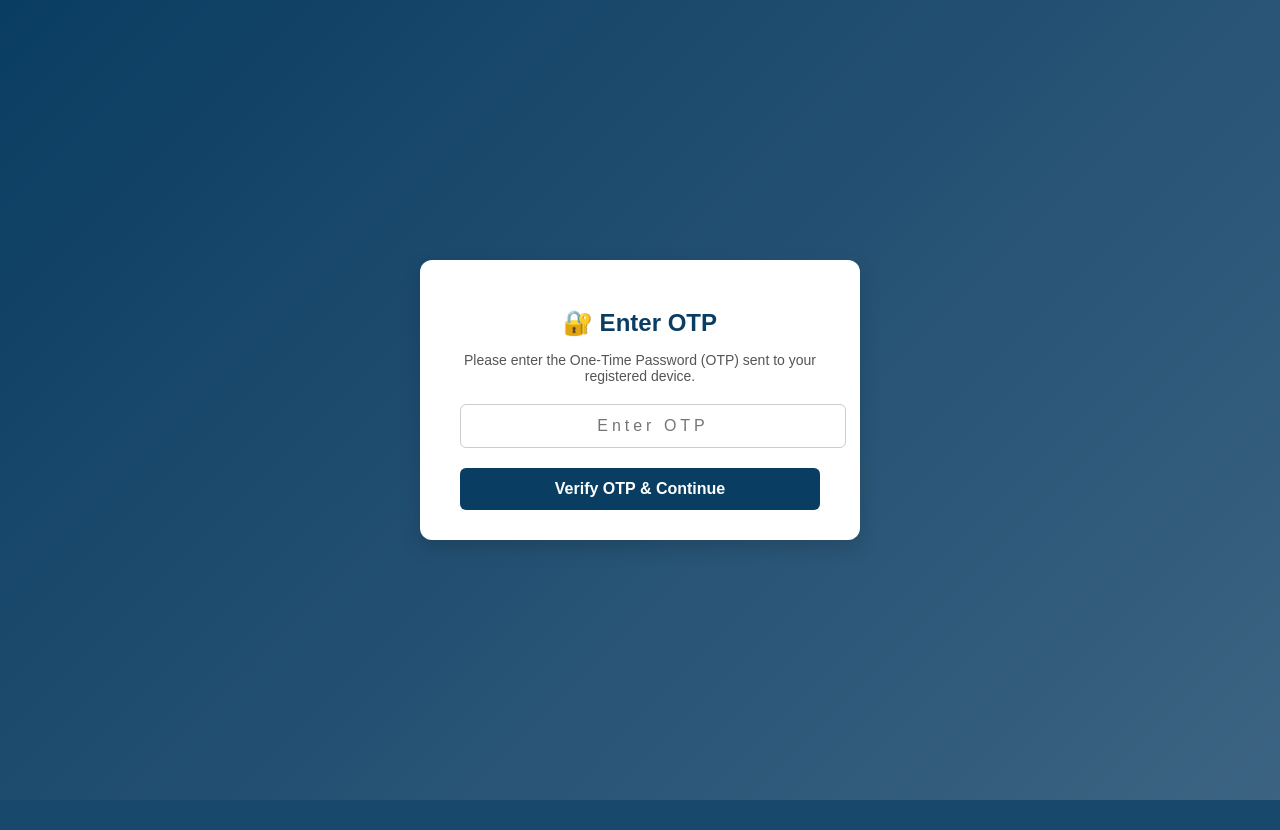
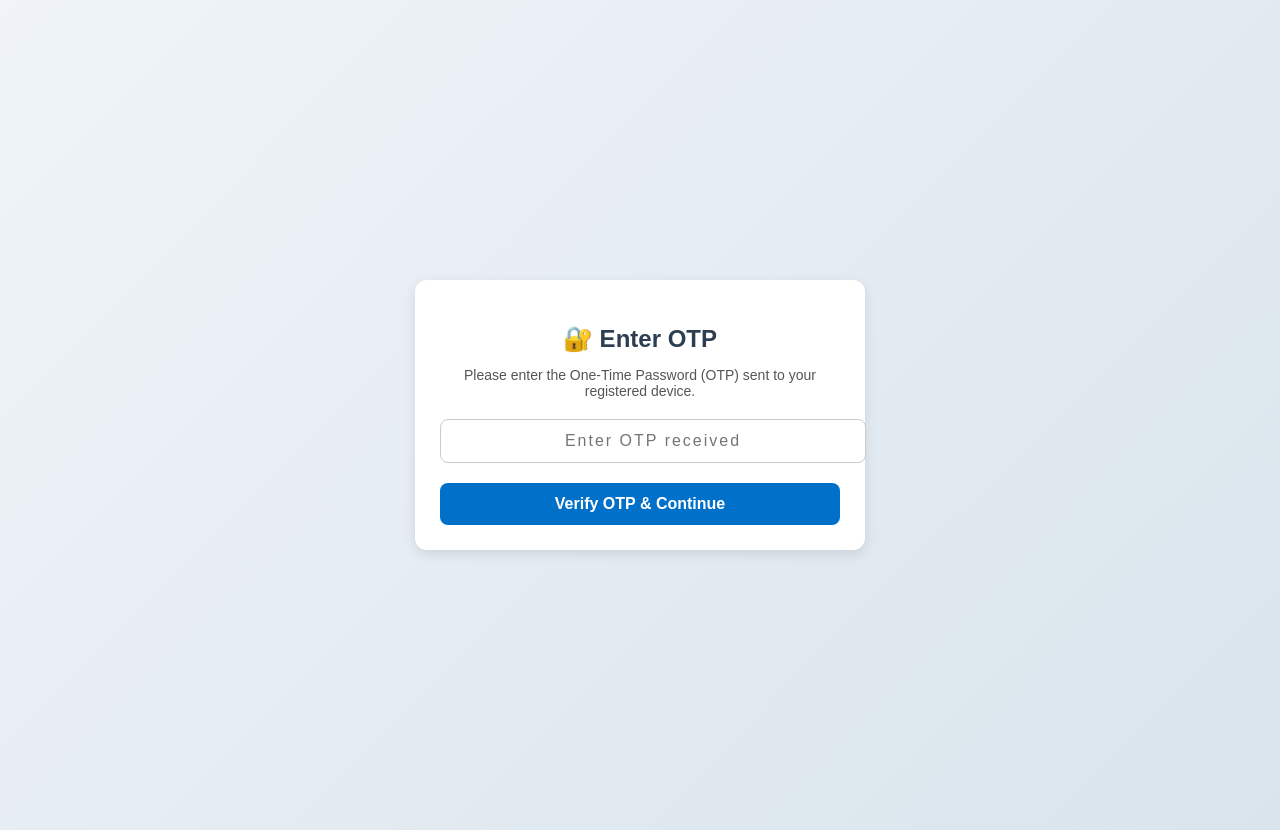
Before and after one commit to pradeepkumarv/family-investment-dashboard, a Flask app: template templates/otp.html in a window 1280 px wide. Before the commit the page ends 800 px from the top, so only its background shows below. Run offline with Flask 3, Linux system fonts and the light colour scheme; the template is opened without the code that fills it, so the values that code supplies are empty; some libraries are stand-ins or nearby versions.

Commit message:
Update otp.html

```diff
--- a/templates/otp.html
+++ b/templates/otp.html
@@ -3,80 +3,97 @@
 <head>
   <meta charset="UTF-8">
   <title>Enter OTP</title>
+  <meta name="viewport" content="width=device-width, initial-scale=1.0"> <!-- Mobile responsiveness -->
   <style>
     body {
       font-family: Arial, sans-serif;
-      background: linear-gradient(135deg, #0a3d62, #3c6382);
-      height: 100vh;
-      margin: 0;
+      background: linear-gradient(135deg, #f0f4f8, #d9e4ec);
       display: flex;
       justify-content: center;
       align-items: center;
+      height: 100vh;
+      margin: 0;
+      padding: 15px;
     }
+
     .otp-container {
       background: #fff;
-      padding: 30px 40px;
+      padding: 25px;
       border-radius: 12px;
-      box-shadow: 0px 8px 20px rgba(0,0,0,0.15);
-      width: 360px;
+      box-shadow: 0 4px 12px rgba(0, 0, 0, 0.1);
+      width: 100%;
+      max-width: 400px;
       text-align: center;
     }
+
     .otp-container h2 {
-      margin-bottom: 15px;
-      color: #0a3d62;
+      margin-bottom: 10px;
+      color: #2c3e50;
     }
+
     .otp-container p {
       font-size: 14px;
       color: #555;
       margin-bottom: 20px;
     }
-    .otp-container input[type="text"] {
+
+    input[type="text"] {
       width: 100%;
       padding: 12px;
+      margin-bottom: 20px;
+      border: 1px solid #ccc;
+      border-radius: 8px;
       font-size: 16px;
-      letter-spacing: 4px;
       text-align: center;
-      border: 1px solid #ccc;
-      border-radius: 6px;
-      margin-bottom: 20px;
-      transition: 0.3s;
+      letter-spacing: 2px;
     }
-    .otp-container input[type="text"]:focus {
-      border-color: #0a3d62;
-      box-shadow: 0px 0px 4px #0a3d62;
-      outline: none;
-    }
-    .otp-container button {
-      width: 100%;
-      padding: 12px;
+
+    button {
+      background: #0070c9;
+      color: #fff;
       border: none;
-      border-radius: 6px;
-      background: #0a3d62;
-      color: white;
+      padding: 12px 20px;
       font-size: 16px;
       font-weight: bold;
+      border-radius: 8px;
       cursor: pointer;
-      transition: 0.3s;
+      transition: background 0.3s ease;
+      width: 100%;
     }
-    .otp-container button:hover {
-      background: #1e5f88;
+
+    button:hover {
+      background: #005fa3;
     }
+
     .message {
       margin-top: 15px;
       padding: 10px;
       border-radius: 6px;
-      font-size: 14px;
       display: none;
     }
+
     .message.success {
-      background: #e9f9ee;
-      color: #2d7a32;
-      border: 1px solid #2d7a32;
+      background: #e6ffed;
+      color: #2d7a46;
+      border: 1px solid #b2f2bb;
     }
+
     .message.error {
-      background: #fdeaea;
-      color: #b20000;
-      border: 1px solid #b20000;
+      background: #ffe6e6;
+      color: #a33a3a;
+      border: 1px solid #f5b5b5;
+    }
+
+    /* Mobile adjustments */
+    @media (max-width: 480px) {
+      .otp-container {
+        padding: 20px 15px;
+      }
+
+      input[type="text"], button {
+        font-size: 14px;
+        padding: 10px;
+      }
     }
   </style>
 </head>
@@ -84,13 +101,11 @@
   <div class="otp-container">
     <h2>🔐 Enter OTP</h2>
     <p>Please enter the One-Time Password (OTP) sent to your registered device.</p>
-
     <form id="otpForm">
       <input type="hidden" id="tokenid" name="tokenid" value="{{ tokenid }}">
-      <input type="text" id="otp" name="otp" placeholder="Enter OTP" required>
+      <input type="text" id="otp" name="otp" placeholder="Enter OTP received" required>
       <button type="submit">Verify OTP & Continue</button>
     </form>
-
     <div id="message" class="message"></div>
     <div id="error-message" class="message error"></div>
   </div>
@@ -124,7 +139,6 @@
         const response = await fetch('/validate-otp', { method: 'POST', body: formData });
         const responseData = await response.json();
         console.log("🔹 OTP validation response:", responseData);
-        console.log("✅ OTP validated! Starting holdings import...");
 
         if (response.ok && responseData.status === 'success') {
           messageBox.textContent = '✅ OTP validated! Fetching holdings...';
@@ -155,7 +169,6 @@
       const otp = document.getElementById('otp').value;
       if (!otp) {
         document.getElementById('error-message').textContent = 'Please enter OTP';
-        document.getElementById('error-message').style.display = 'block';
         return;
       }
 
@@ -171,13 +184,11 @@
           window.location.href = 'https://pradeepkumarv.github.io/?autoImportHDFC=true';
         } else {
           document.getElementById('error-message').textContent = 'Invalid OTP';
-          document.getElementById('error-message').style.display = 'block';
         }
       })
       .catch(err => {
         console.error('OTP validation error:', err);
         document.getElementById('error-message').textContent = 'Request failed';
-        document.getElementById('error-message').style.display = 'block';
       });
     }
   </script>
```
